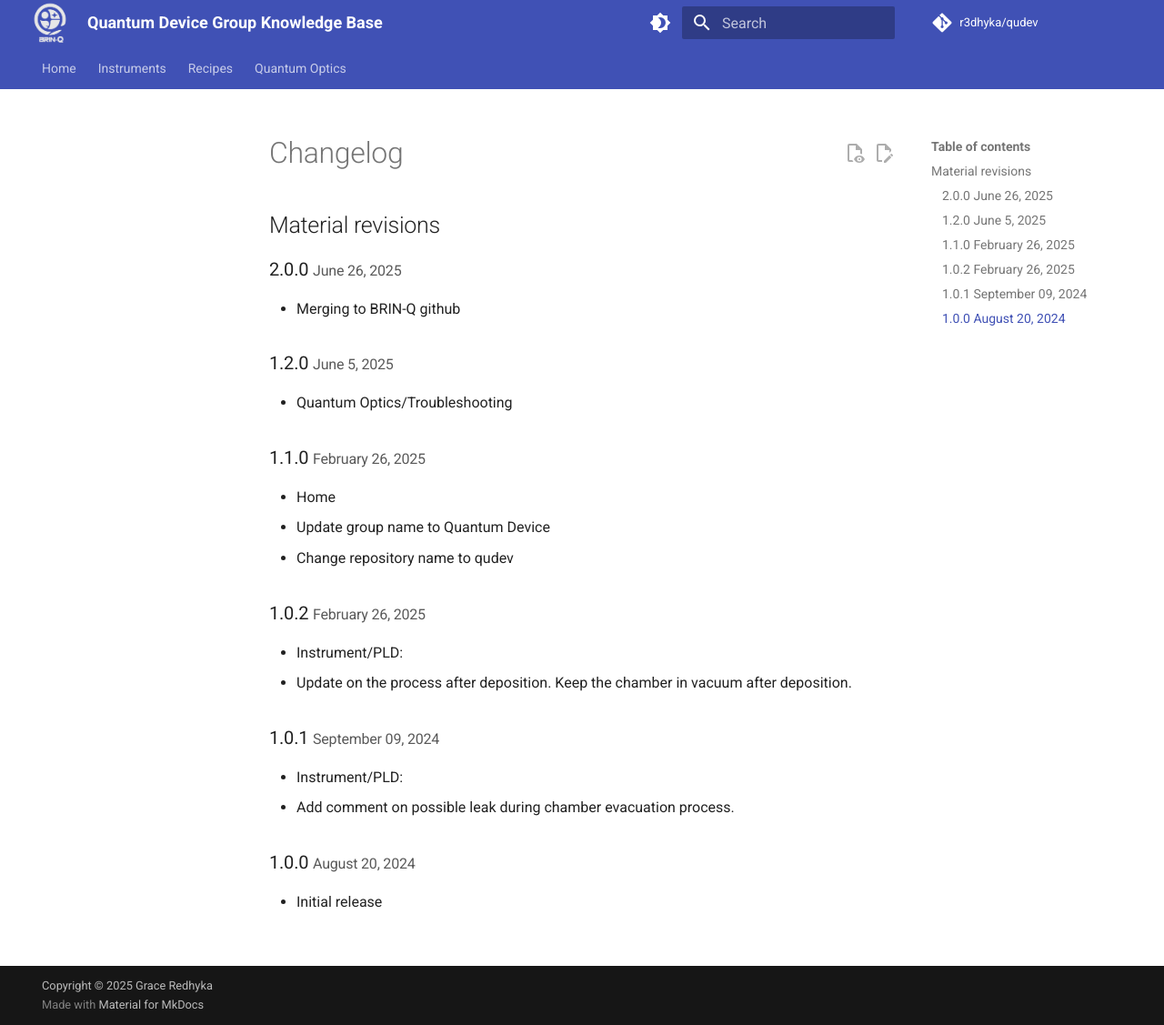
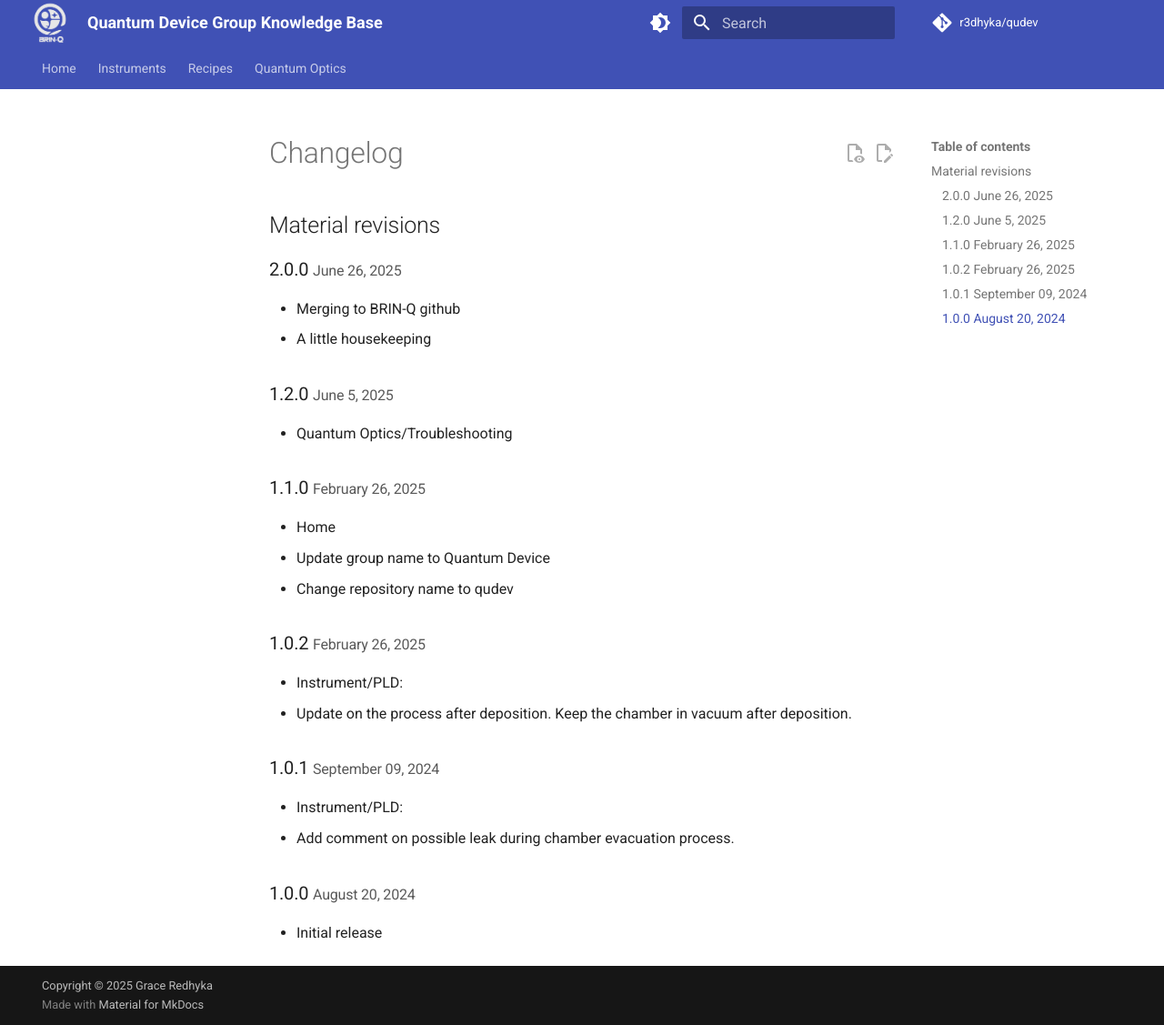
Before and after one commit to r3dhyka/qudev, an MkDocs documentation site: the page built from docs/changelog/index.md, in a window 1280 px wide and 1127 px high. Shown: the whole window at 91% size. Built offline with MkDocs 1.6.1 and Material for MkDocs 9.7.7, drawn with Linux system fonts in a browser that asks for light colours; comment, search, counter and statistics services are not loaded.

Commit message:
Update index.md

```diff
--- a/docs/changelog/index.md
+++ b/docs/changelog/index.md
@@ -4,6 +4,7 @@
 
 ### 2.0.0 <small>June 26, 2025</small>
 - Merging to BRIN-Q github
+- A little housekeeping
 
 ### 1.2.0 <small>June 5, 2025</small>
 - Quantum Optics/Troubleshooting
```
